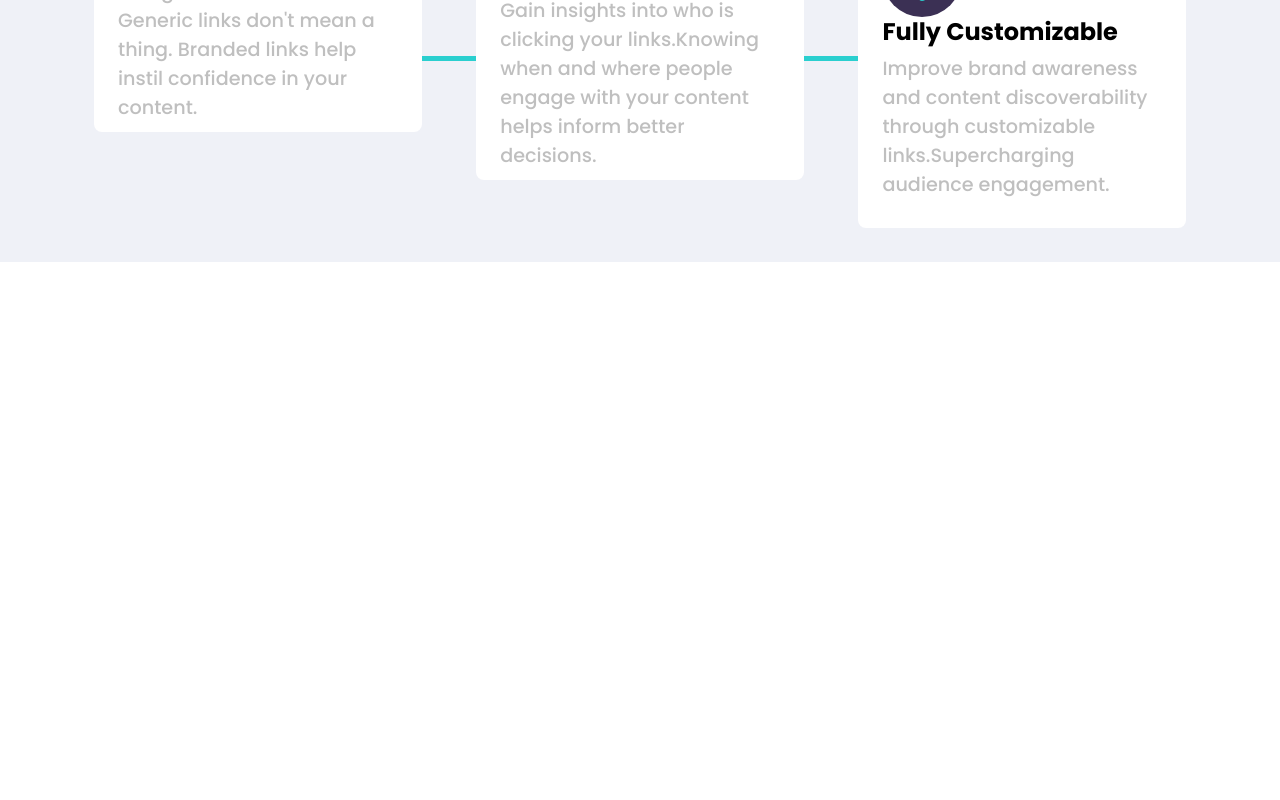
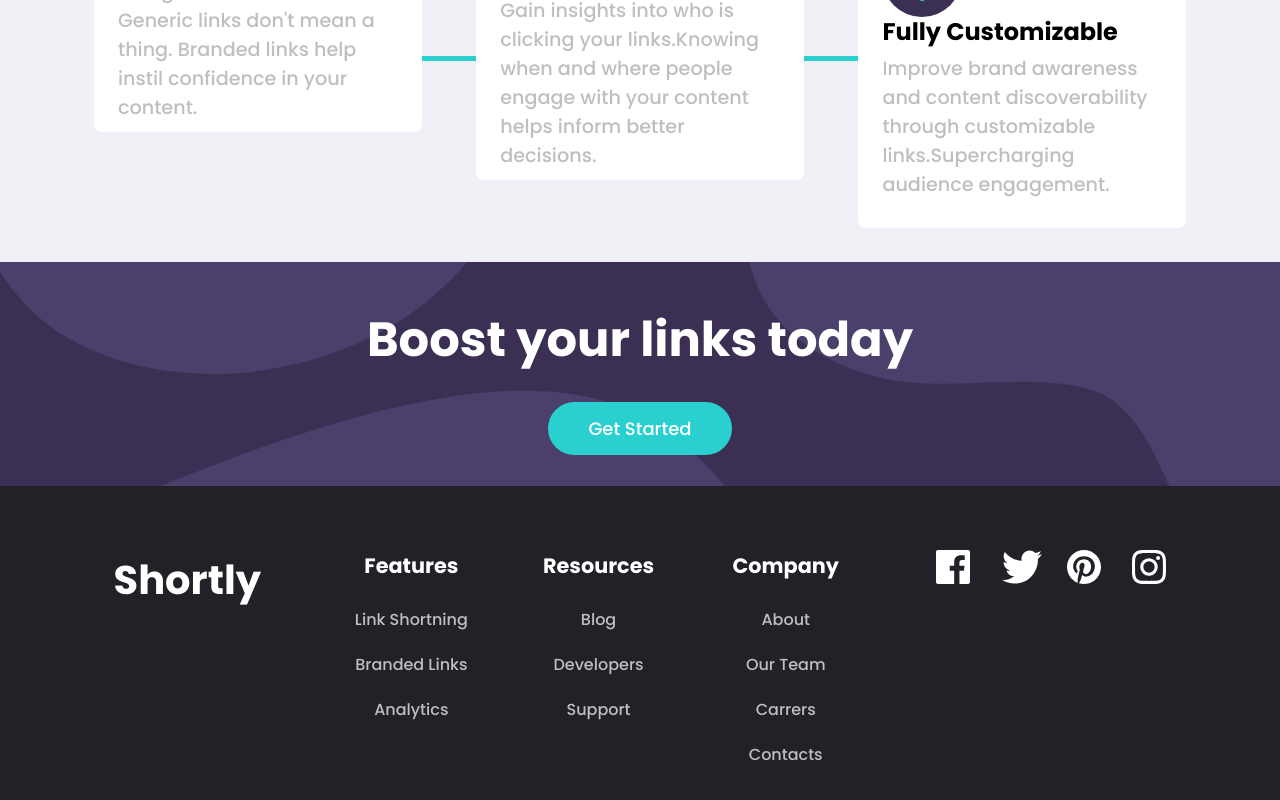
Before and after one commit to Akash007670/TheInternetFolks, a React (Create React App) app: page / in a window 1280 px wide. Shown: the part 1202-2002 px from the top of the page. Before the commit the page ends 1464 px from the top, so only its background shows below. Built offline with nearby package versions, Linux system fonts and the light colour scheme.

Commit message:
Added css changes to footer

```diff
--- a/src/App.js
+++ b/src/App.js
@@ -16,7 +16,7 @@ const App = () => {
       </Router>
       <Searchbar />
       <Content />
-      {/* <Footer /> */}
+      <Footer />
     </div>
   );
 };
--- a/src/components/AdvancedStatistic/ContentElement.js
+++ b/src/components/AdvancedStatistic/ContentElement.js
@@ -76,6 +76,7 @@ export const CardsWrapper = styled.div`
   @media screen and (max-width: 850px) {
     flex-direction: column;
     height: 100%;
+    padding-bottom: 2rem;
   }
 `;
 
--- a/src/components/Footer/Footer.js
+++ b/src/components/Footer/Footer.js
@@ -5,8 +5,8 @@ import Pinterest from "../assets/images/icon-pinterest.svg";
 import Instagram from "../assets/images/icon-instagram.svg";
 
 import {
+  FooterTitle,
   FooterContainer,
-  Background,
   MainFooter,
   Btn,
   Head,
@@ -14,27 +14,18 @@ import {
   FooterItems,
   FooterHead,
   FooterMenu1,
-  FooterMenu2,
-  FooterMenu3,
   FooterList,
   FooterLinks,
-  FaceBookLogo,
-  TwitterLogo,
-  PinterestLogo,
-  InstaLogo,
+  LinksLogo,
 } from "../Footer/FooterElement";
-import BgBoost from "../assets/images/bg-boost-desktop.svg";
 
 const Footer = () => {
   return (
-    <>
-      <FooterContainer>
-        <Background>
-          <img src={BgBoost} alt="bg-boost" />
-        </Background>
+    <FooterContainer>
+      <FooterTitle>
         <Head>Boost your links today</Head>
         <Btn>Get Started</Btn>
-      </FooterContainer>
+      </FooterTitle>
       <MainFooter>
         <Logo>Shortly</Logo>
         <FooterItems>
@@ -44,36 +35,36 @@ const Footer = () => {
             <FooterList>Branded Links</FooterList>
             <FooterList>Analytics</FooterList>
           </FooterMenu1>
-          <FooterMenu2>
+          <FooterMenu1>
             <FooterHead>Resources</FooterHead>
             <FooterList>Blog</FooterList>
             <FooterList>Developers</FooterList>
             <FooterList>Support</FooterList>
-          </FooterMenu2>
-          <FooterMenu3>
+          </FooterMenu1>
+          <FooterMenu1>
             <FooterHead>Company</FooterHead>
             <FooterList>About</FooterList>
             <FooterList>Our Team</FooterList>
             <FooterList>Carrers</FooterList>
             <FooterList>Contacts</FooterList>
-          </FooterMenu3>
+          </FooterMenu1>
         </FooterItems>
         <FooterLinks>
-          <FaceBookLogo>
+          <LinksLogo>
             <img src={Facebook} alt="facbook" />
-          </FaceBookLogo>
-          <TwitterLogo>
+          </LinksLogo>
+          <LinksLogo>
             <img src={Twitter} alt="twitter" />
-          </TwitterLogo>
-          <PinterestLogo>
+          </LinksLogo>
+          <LinksLogo>
             <img src={Pinterest} alt="pinterest" />
-          </PinterestLogo>
-          <InstaLogo>
+          </LinksLogo>
+          <LinksLogo>
             <img src={Instagram} alt="instagram" />
-          </InstaLogo>
+          </LinksLogo>
         </FooterLinks>
       </MainFooter>
-    </>
+    </FooterContainer>
   );
 };
 
--- a/src/components/Footer/FooterElement.js
+++ b/src/components/Footer/FooterElement.js
@@ -1,242 +1,174 @@
 import styled from "styled-components";
+import BgBoost from "../assets/images/bg-boost-desktop.svg";
 
 export const FooterContainer = styled.div`
   display: flex;
-  margin-top: -6rem;
-  height: 240px;
   width: 100%;
-  background-color: #3b3054;
-  padding-bottom: 1rem;
-
-  @media screen and (max-width : 760px)      {
-      display : none;
-      position : absolute;
-      margin-top : 20rem;
-      max-width : 100%none;
+  height: 70vh;
+  flex-direction: column;
+  @media screen and (max-width: 850px) {
+    display: flex;
+    height: 130vh;
   }
 `;
 
-export const Background = styled.div`
+export const FooterTitle = styled.div`
   display: flex;
-  height: 71%;
-  width: 86%;
+  width: 100%;
+  background-color: #3b3054;
+  background-image: url(${BgBoost});
+  background-repeat: no-repeat;
+  background-size: cover;
+  height: 40%;
+  flex-direction: column;
   align-items: center;
   justify-content: center;
-  margin-top: 2px;
-  background-color: #3b3054;
-
-  @media screen and (max-width : 760px)      {
+  @media screen and (max-width: 850px) {
     display: flex;
+    height: 20%;
   }
 `;
 
-export const GetStarted = styled.div`
+export const Head = styled.h2`
   display: flex;
-  @media screen and (max-width : 760px)      {
-      display: flex;
-}
-`;
-
-export const Head = styled.h1`
-  display: flex;
-  font-size: 32px;
+  /* border: 2px solid red; */
   color: white;
-  position: absolute;
-  text-decoration: none;
-  margin-top: 1.5rem;
-  margin-left: 17rem;
-  width: 60%;
-  height: 40px;
-  text-align: center;
-  justify-content: center;
-  @media screen and (max-width : 760px)      {
-
+  font-size: 3rem;
+  font-weight: 600;
+  padding: 10px;
+  margin-bottom: 1rem;
+  @media screen and (max-width: 850px) {
+    font-size: 2rem;
   }
 `;
 
 export const Btn = styled.button`
   display: flex;
-  position: absolute;
-  justify-content: center;
-  border-radius: 50px;
   color: white;
   background-color: #2acfcf;
   white-space: nowrap;
-  padding: 10px 30px;
   font-size: 18px;
   cursor: pointer;
   outline: none;
   border: none;
   text-decoration: none;
-  height: 55px;
-  margin-right: 10px;
-  align-items: center;
-  margin-top: 6rem;
-  margin-left: 35rem;
-  @media screen and (max-width : 760px)      {
-      display: none;
+  padding: 13px 40px;
+  border-radius: 30px;
+  &:hover {
+    background-color: #2ac3c3;
+  }
+  @media screen and (max-width: 850px) {
+    display: flex;
   }
 `;
 
+// <------------------->
+
 export const MainFooter = styled.div`
   display: flex;
-  height: 250px;
+  height: 60%;
   width: 100%;
-  margin-top: -32px;
   background-color: #232127;
-  @media screen and (max-width : 760px)      {
-
+  justify-content: space-evenly;
+  padding: 4rem;
+  @media screen and (max-width: 850px) {
+    flex-direction: column;
+    height: 80%;
+    align-items: center;
+    justify-content: center;
+    padding: 0px;
+    justify-content: space-around;
   }
 `;
 
 export const Logo = styled.div`
   display: flex;
-  justify-self: start;
   cursor: pointer;
-  align-items: center;
+  /* border: 2px solid red; */
   text-decoration: none;
   color: white;
-  height: 40px;
-  width: auto;
-  margin-top: 4rem;
-  margin-left: 9rem;
+  font-size: 40px;
+  font-weight: bold;
+  @media screen and (max-width: 850px) {
     font-size: 30px;
-  font-weight: bold;
-  @media screen and (max-width : 760px)      {
-
+  }
+  @media screen and (max-width: 1200px) {
+    font-size: 30px;
   }
 `;
 
 export const FooterItems = styled.div`
   display: flex;
-  height: 150px;
-  width: 40%;
-  margin-top: 4rem;
-  margin-left: 9rem;
-  @media screen and (max-width : 760px)      {
-      display: none;
-      /* margin-top: rem; */
+  /* border: 2px solid green; */
+  width: 50%;
+  justify-content: space-evenly;
+  @media screen and (max-width: 850px) {
+    display: flex;
+    flex-direction: column;
+    align-items: center;
+  }
+  @media screen and (max-width: 1200px) {
+    justify-content: space-between;
   }
 `;
 
 export const FooterHead = styled.h2`
-  font-size: 18px;
+  font-size: 1.3rem;
+  margin-bottom: 1rem;
   color: white;
-  @media screen and (max-width : 760px)      {
-      display: none;;
-}
-`;
-
-export const FooterMenu1 = styled.ul`
-  display: grid;
-  list-style: none;
-  font-size: 15px;
-  width: 150px;
-  align-items: center;
-  justify-content: center;
-  color: #bfbfbf;
-  cursor: pointer;
-  @media screen and (max-width : 760px)      {
-      display: none;
-}
-`;
-export const FooterMenu2 = styled.ul`
-  display: grid;
-  position: absolute;
-  list-style: none;
-  height: 149px;
-  font-size: 15px;
-  width: 170px;
-  margin-left: 10rem;
-  align-items: center;
-  justify-content: center;
-  color: #bfbfbf;
-  cursor: pointer;
-  @media screen and (max-width : 760px)      {
-      display: none;
-}
-`;
-export const FooterMenu3 = styled.ul`
-  display: grid;
-  position: absolute;
-  list-style: none;
-  font-size: 15px;
-  height: 149px;
-  width: 170px;
-  margin-left: 20rem;
-  align-items: center;
-  justify-content: center;
-  color: #bfbfbf;
-  cursor: pointer;
-  @media screen and (max-width : 760px)      {
+  @media screen and (max-width: 850px) {
     display: flex;
   }
 `;
 
+export const FooterMenu1 = styled.div`
+  display: flex;
+  flex-direction: column;
+  list-style: none;
+  /* border: 2px solid yellow; */
+  align-items: center;
+  height: 100%;
+  width: 30%;
+  @media screen and (max-width: 850px) {
+    display: flex;
+    width: 100%;
+  }
+`;
+
 export const FooterList = styled.li`
-  height: 10px;
-  @media screen and (max-width : 760px)      {
-      display: none;
+  font-size: 1rem;
+  margin: 10px;
+  color: #bfbfbf;
+  cursor: pointer;
+  &:hover {
+    color: #2ac3c3;
+  }
+  @media screen and (max-width: 850px) {
+    display: flex;
   }
 `;
 
 export const FooterLinks = styled.div`
   display: flex;
-  position: absolute;
-  margin-top: 4rem;
-  height: 50px;
-  width: 18%;
-  margin-left: 60rem;
-  @media screen and (max-width : 760px)      {
-      display: none;
+  /* border: 2px solid blue; */
+  width: 20%;
+  justify-content: space-between;
+  @media screen and (max-width: 850px) {
+    display: flex;
+    width: 50%;
   }
 `;
 
-export const FaceBookLogo = styled.div`
+export const LinksLogo = styled.div`
   display: flex;
-  position: absolute;
-  margin-top: 10px;
-  align-items: center;
-  justify-content: center;
-  margin-left: 1rem;
+  height: 34px;
+  width: 34px;
   cursor: pointer;
-  @media screen and (max-width : 760px)      {
-      display: none;
+  @media screen and (max-width: 850px) {
+    display: flex;
+  }
+  @media screen and (max-width: 1200px) {
+    height: 40px;
+    width: 40px;
   }
 `;
-export const TwitterLogo = styled.div`
-  display: flex;
-  position: absolute;
-  margin-top: 13px;
-  align-items: center;
-  justify-content: center;
-  margin-left: 4rem;
-  cursor: pointer;
-  @media screen and (max-width : 760px)      {
-      display: none;
-}
-`;
-export const PinterestLogo = styled.div`
-  display: flex;
-  position: absolute;
-  margin-top: 10px;
-  align-items: center;
-  justify-content: center;
-  margin-left: 7rem;
-  cursor: pointer;
-  @media screen and (max-width : 760px)      {
-      display: none;
-}
-`;
-export const InstaLogo = styled.div`
-  display: flex;
-  position: absolute;
-  margin-top: 10px;
-  align-items: center;
-  justify-content: center;
-  margin-left: 10rem;
-  cursor: pointer;
-  @media screen and (max-width : 760px)      {
-      display:flex;
-}
-`;
--- a/src/components/MainContent/SearchbarElement.js
+++ b/src/components/MainContent/SearchbarElement.js
@@ -83,7 +83,7 @@ export const Button = styled.button`
 export const LinkList = styled.div`
   display: flex;
   background-color: white;
-  border: 2px solid green;
+  /* border: 2px solid green; */
   margin: 7rem auto 2rem;
   width: 90%;
   max-width: 1500px;
```
Lines whose indentation alone changed are shown as unchanged.
